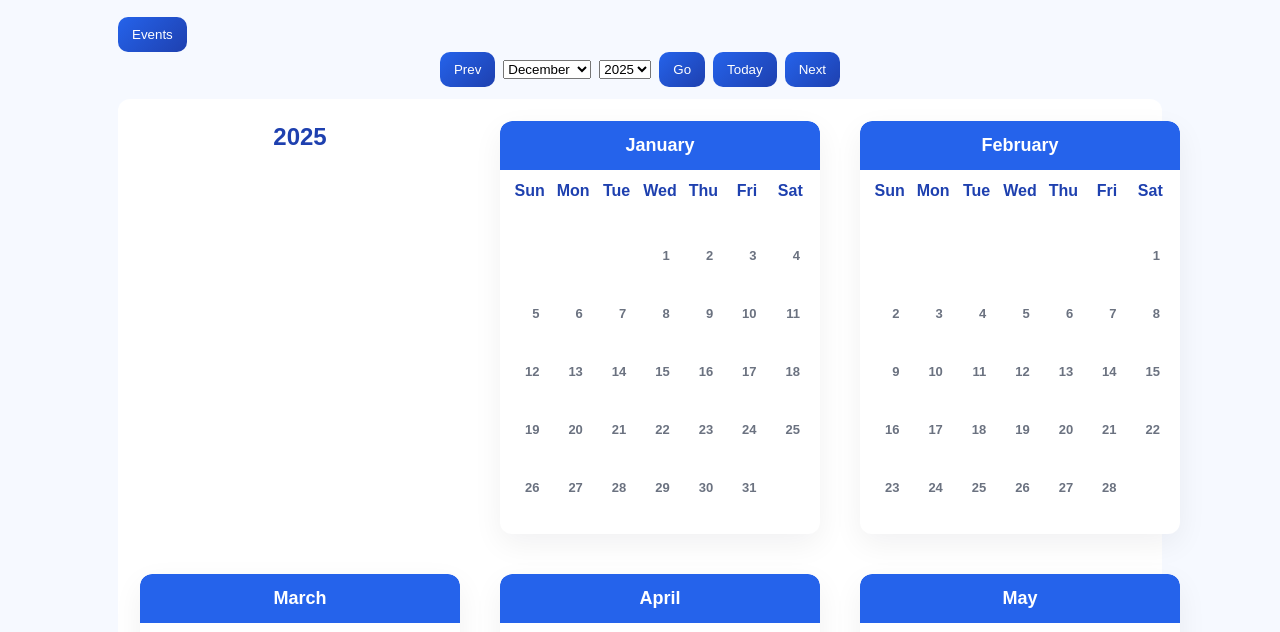
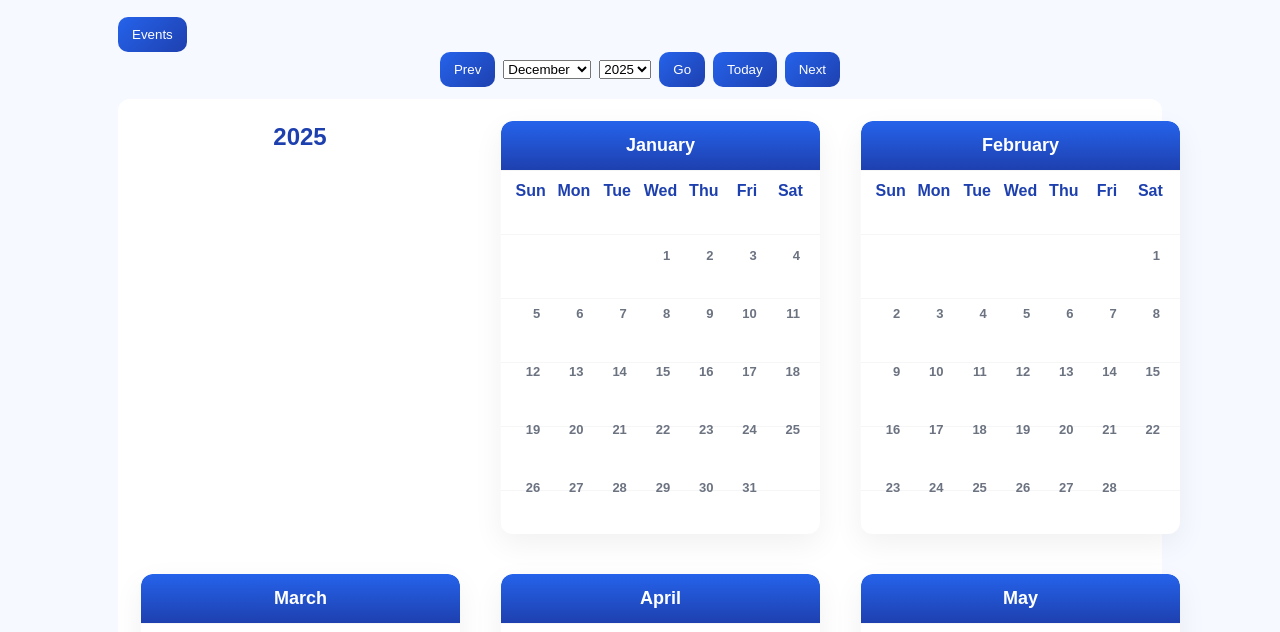
Before and after one commit to Shashank-Bisa/Klh-Hub-first-project-, a plain HTML site: page frontend/calendar.html in a window 1280 px wide. Shown: the part 137-769 px from the top of the page. Drawn offline with Linux system fonts and the light colour scheme.

Commit message:
style(calendar): add week separators, focus styles, header gradient and minor visual tweaks

```diff
--- a/frontend/assets/calendar-app.css
+++ b/frontend/assets/calendar-app.css
@@ -14,15 +14,24 @@ h1 { text-align: center; margin-bottom: 20px; color: var(--primary-dark) }
 .month { display: block; width: 320px; margin: 10px; background: var(--card); border-radius: 12px; box-shadow: 0 10px 30px rgba(16,24,40,0.06); overflow: hidden }
 .month h3 { text-align: center; background: var(--primary); color: #fff; margin: 0; padding: 14px 10px; border-radius: 12px 12px 0 0; font-weight:700; font-size:18px }
 .year { margin-bottom: 28px; display: grid; grid-template-columns: repeat(3, 1fr); gap: 20px; align-items: start }
-.grid { display: grid; grid-template-columns: repeat(7, 1fr); gap: 8px; margin: 0; padding: 12px }
+.grid { display: grid; grid-template-columns: repeat(7, 1fr); gap: 8px; margin: 0; padding: 12px; /* draw horizontal week separators */ background-image: linear-gradient(rgba(16,24,40,0.04) 0px, rgba(16,24,40,0.04) 1px, transparent 1px); background-size: 100% 64px; background-repeat: repeat-y; }
 .day-name { font-weight: 700; text-align: center; padding-bottom: 8px; color: var(--primary-dark) }
 .day { padding: 8px 6px; min-height: 64px; display:flex;align-items:flex-start;justify-content:flex-start;color:#0f172a;border-radius:8px;position:relative }
 .day-num{position:absolute;top:8px;right:8px;font-size:13px;color:var(--muted);font-weight:600}
 .day .today{display:inline-flex;align-items:center;justify-content:center;width:30px;height:30px;border-radius:50%;background:var(--primary);color:#fff;font-weight:700}
-.day.has-note::after{content:'';position:absolute;bottom:6px;left:50%;transform:translateX(-50%);width:8px;height:8px;border-radius:50%;background:var(--primary-dark)}
+.day.has-note::after{content:'';position:absolute;bottom:6px;left:50%;transform:translateX(-50%);width:8px;height:8px;border-radius:50%;background:var(--primary-dark);box-shadow:0 0 0 2px rgba(37,99,235,0.06)}
 
 /* subtle cell hover */
 .day:hover{ background: rgba(37,99,235,0.04); }
+
+/* keyboard focus */
+.day:focus{ outline:none; box-shadow: 0 0 0 4px rgba(37,99,235,0.12); border-radius:8px }
+
+/* make month header a subtle gradient */
+.month h3{ background: linear-gradient(180deg,var(--primary),var(--primary-dark)); }
+
+/* small vertical divider between months when wide */
+.month{ border-left: 1px solid rgba(16,24,40,0.02); }
 
 /* subtle cell hover */
 .day:hover{ background: rgba(37,99,235,0.06); }
```
